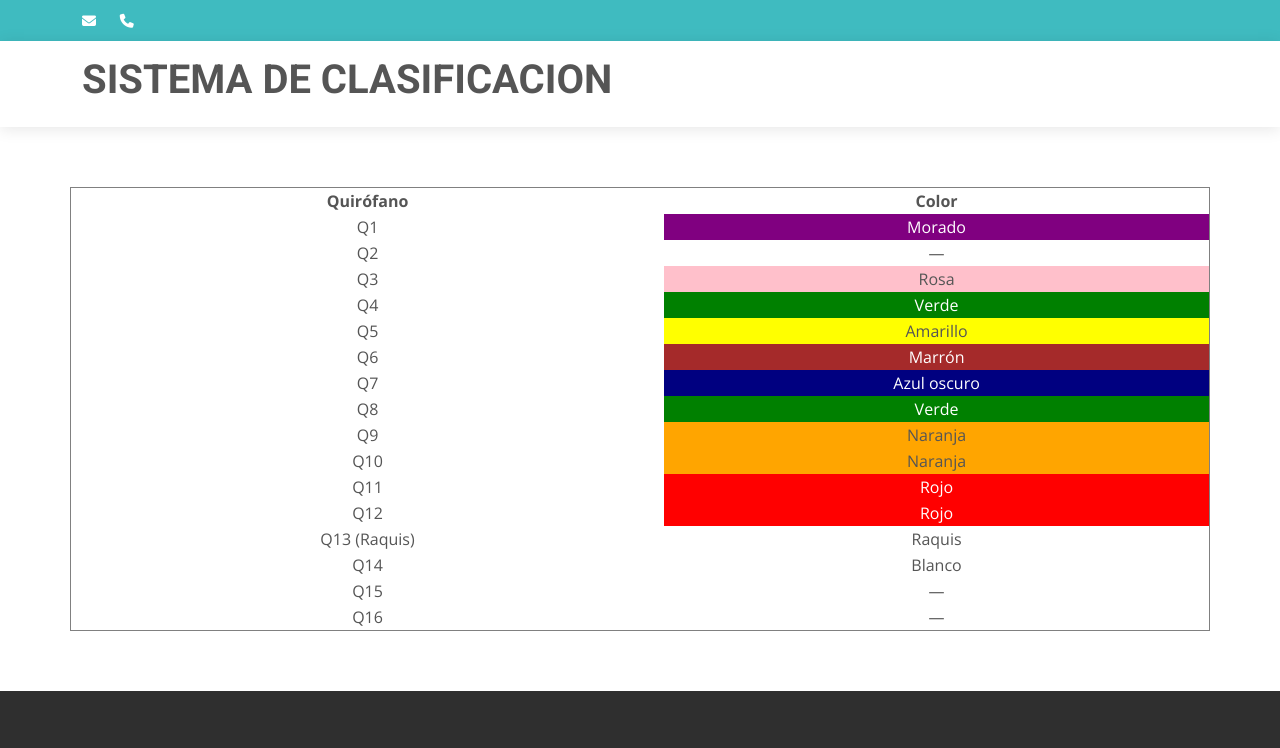
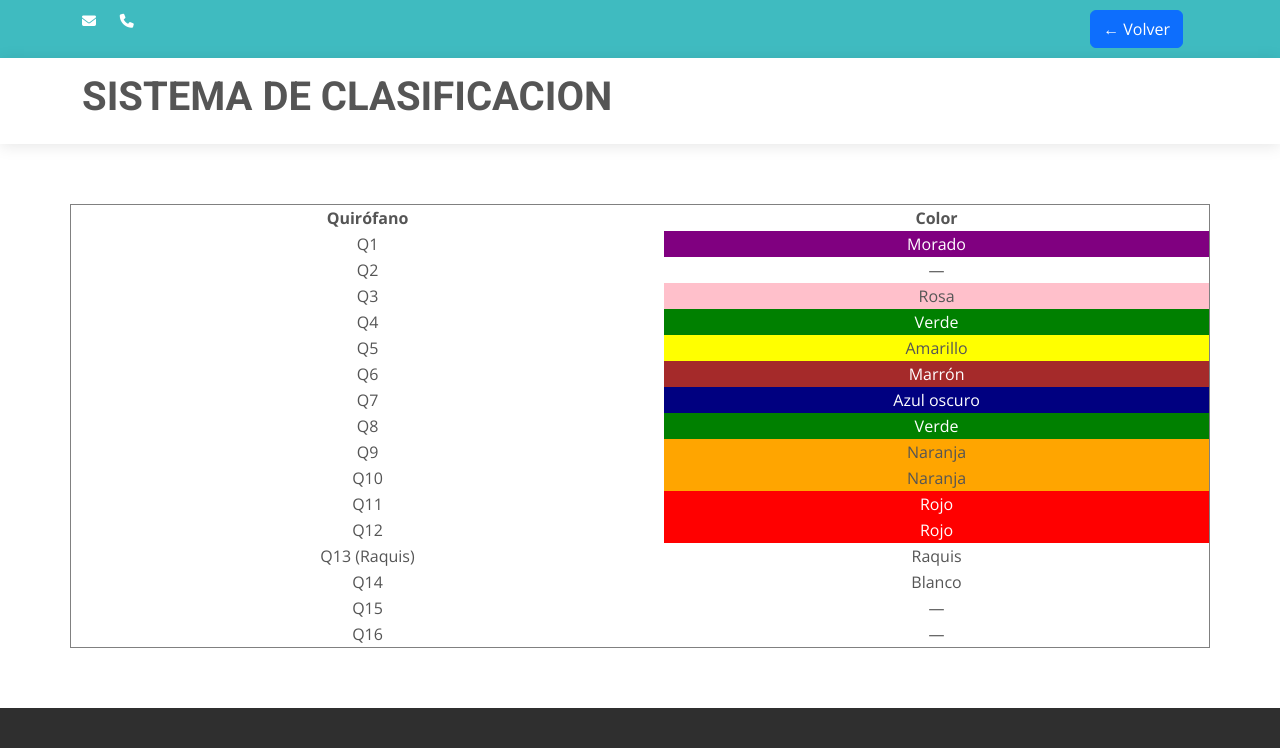
Before and after one commit to TCAE-DUE/esterilizacion, a plain HTML site: page pagina_3.html in a window 1280 px wide. Shown: the top 748 px of the page. Drawn offline with nearby package versions, Linux system fonts and the light colour scheme.

Commit message:
Update pagina_3.html

```diff
--- a/pagina_3.html
+++ b/pagina_3.html
@@ -358,6 +358,8 @@
           <a href="#"><i class="fa-solid fa-phone"></i></a>
         </div>
         <div class="col-md-6 text-end">
+          <a href="pagina_2.html" class="btn btn-primary">← Volver</a>
+
 
         </div>
       </div>
```
